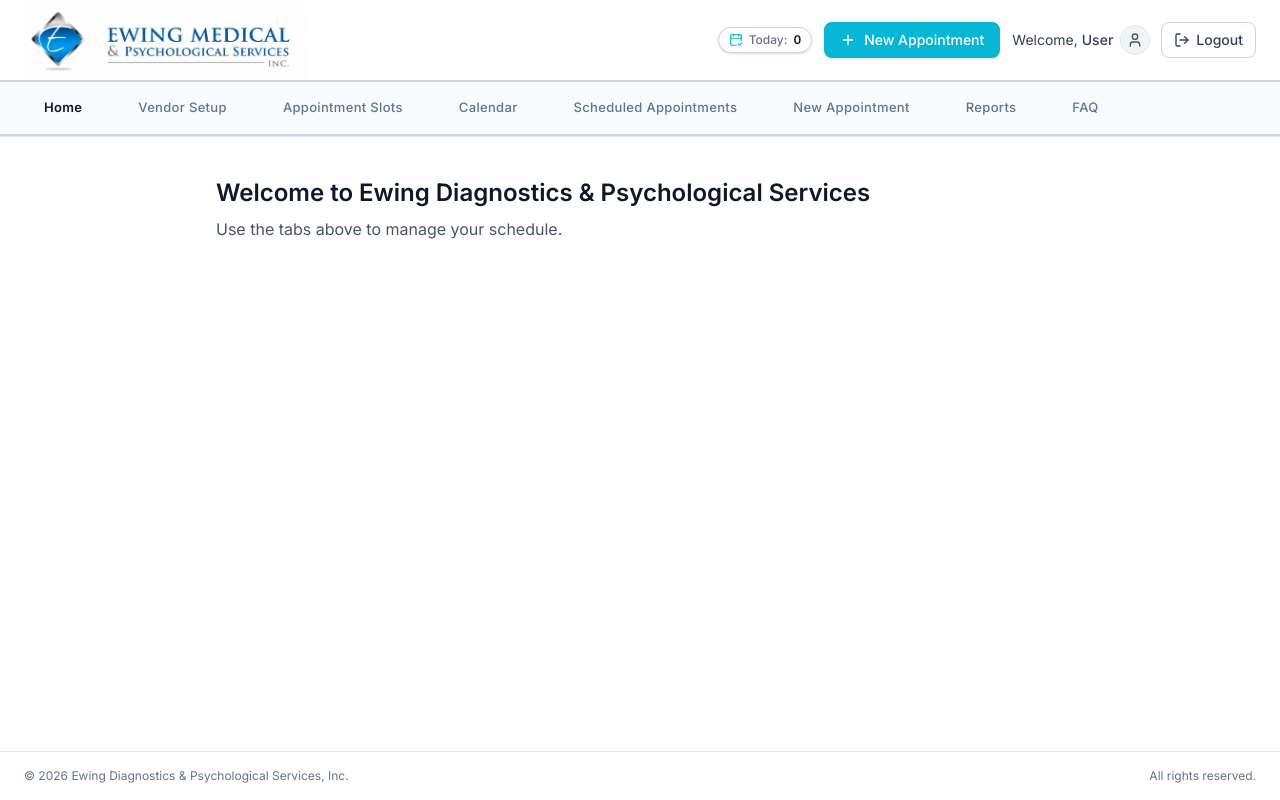
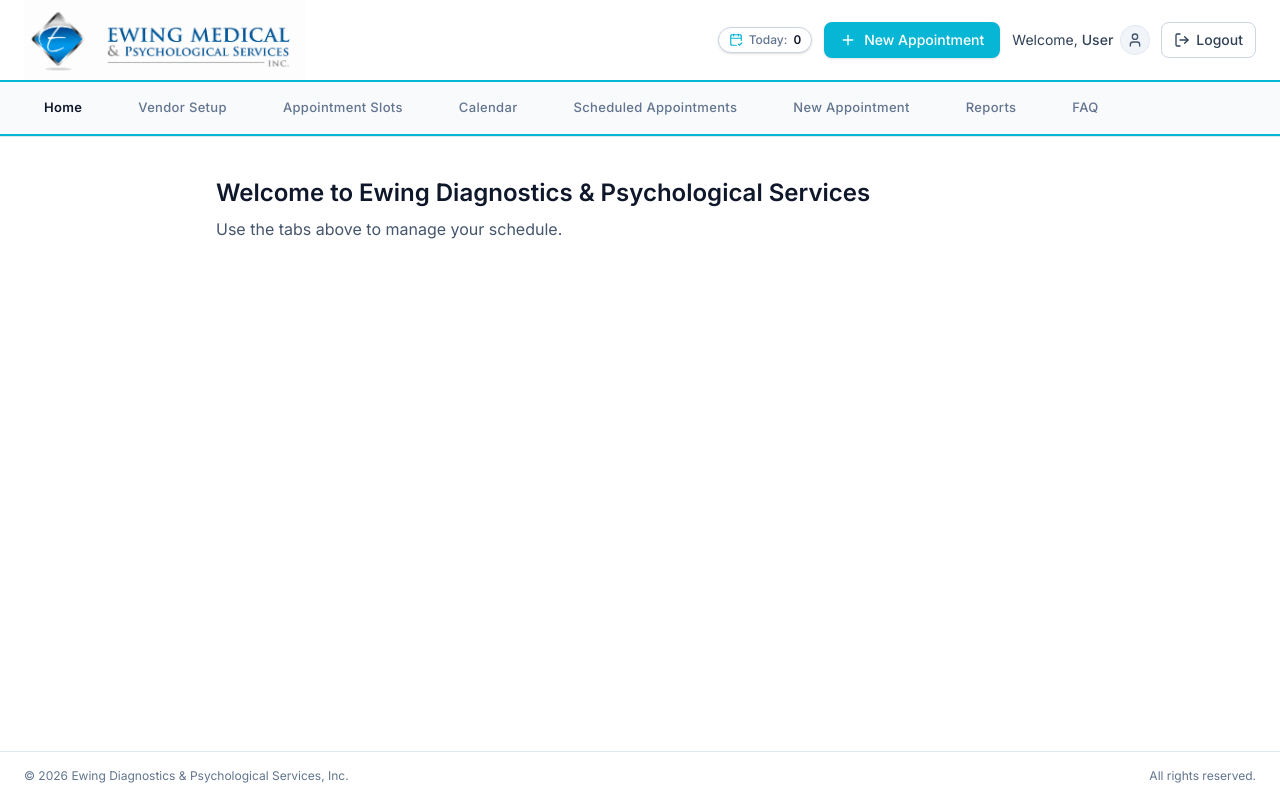
Before and after one commit to ewingapp/ewingapp, a Next.js app: page / in a window 1280 px wide. Built offline with nearby package versions, Linux system fonts and the light colour scheme; no server answers; the database is empty.

Commit message:
Nav bars: turquoise accent lines on branch + vendor shells
Switch the horizontal nav top/bottom borders from gray (#D1D5DB) to the
turquoise accent (#06B6D4) on both shells so they match the accent color.

Co-Authored-By: Claude Opus 4.8 <noreply@anthropic.com>

```diff
--- a/components/app-shell.tsx
+++ b/components/app-shell.tsx
@@ -123,8 +123,8 @@ export function AppShell({ children }: { children: React.ReactNode }) {
         <nav
           style={{
             background: "#F8FAFC",
-            borderTop: "2px solid #D1D5DB",
-            borderBottom: "2px solid #D1D5DB",
+            borderTop: "2px solid #06B6D4",
+            borderBottom: "2px solid #06B6D4",
           }}
         >
           <div className="max-w-7xl mx-auto px-6 flex items-center gap-2 sm:gap-4 overflow-x-auto">
--- a/components/branch-shell.tsx
+++ b/components/branch-shell.tsx
@@ -86,8 +86,8 @@ export function BranchShell({
         <nav
           style={{
             background: "#F8FAFC",
-            borderTop: "2px solid #D1D5DB",
-            borderBottom: "2px solid #D1D5DB",
+            borderTop: "2px solid #06B6D4",
+            borderBottom: "2px solid #06B6D4",
           }}
         >
           <div className="max-w-7xl mx-auto px-6 flex items-center gap-2 sm:gap-4 overflow-x-auto">
```
